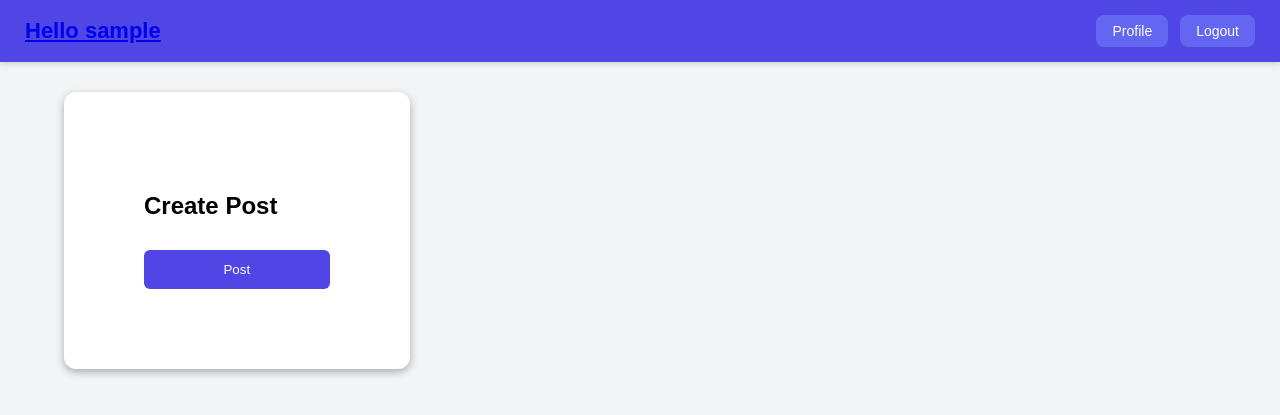
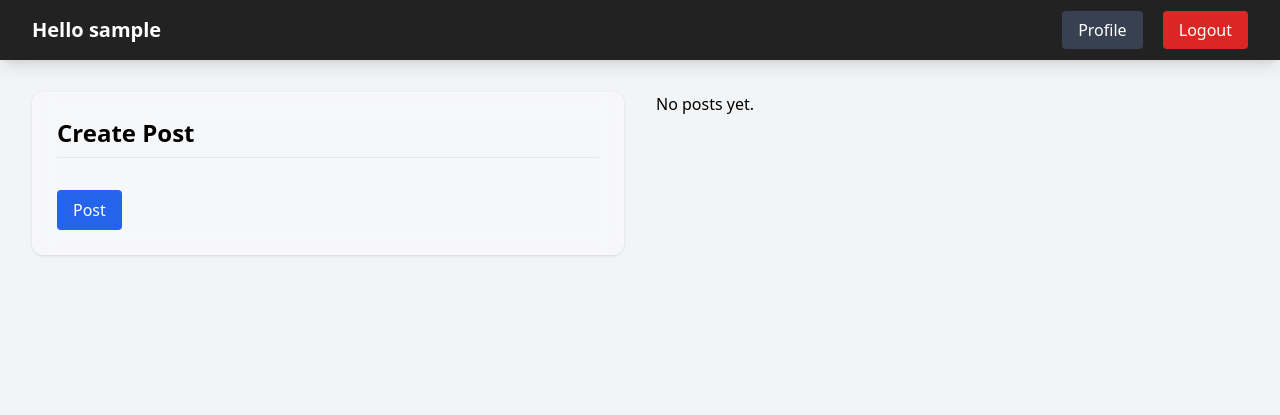
Before and after one commit to ELMehdiJessous/BlogApp, a Django app: page /change_name in a window 1280 px wide. Shown: the top 415 px of the page. Run offline with Django 5.2, Linux system fonts and the light colour scheme; the visitor is signed in with stand-in values (Sample User, id 1); some libraries are stand-ins or nearby versions.

Commit message:
fix change info bug

```diff
--- a/Blogapp/static/css/home.css
+++ /dev/null
@@ -1,119 +0,0 @@
-
-body {
-    margin: 0;
-    padding: 0;
-    font-family: Arial, sans-serif;
-    background: #f3f4f6;
-}
-
-                /* NAVBAR */
-.navbar {
-    background: #4f46e5;
-    color: white;
-    padding: 15px 25px;
-    display: flex;
-    justify-content: space-between;
-    align-items: center;
-    box-shadow: 0 2px 6px rgba(0,0,0,0.15);
-}
-
-        /* Title / Username */
-.navbar h2 {
-    margin-left: 30px;
-    margin: 0;
-    font-size: 22px;
-}
-
-        /* Menu buttons container */
-.menu-btns {
-    display: flex;
-    gap: 12px;
-}
-
-        /* Buttons styling */
-.menu-btns a {
-    text-decoration: none;
-    background: #6366f1;
-    color: white;
-    padding: 8px 16px;
-    border-radius: 8px;
-    font-size: 14px;
-    transition: 0.2s ease;
-}
-
-        /* Hover animation */
-.menu-btns a:hover {
-    background: #818cf8;
-    transform: translateY(-2px);
-}
-
-
-        /* GRID LAYOUT */
-.main {
-    display: grid;
-    grid-template-columns: 30% 70%;
-    gap: 25px;
-    width: 90%;
-    margin: 30px auto;
-}
-
-        /* LEFT: CREATE POST FORM */
-.left-box {
-    background: white;
-    padding: 80px;
-    border-radius: 12px;
-    box-shadow: 0 3px 8px rgba(0,0,0,0.3);
-    height: fit-content;
-}
-
-.left-box input[type="text"],
-.left-box textarea {
-    width: 100%;
-    padding: 12px;
-    margin-top: 10px;
-    border: 1px solid #ddd;
-    border-radius: 6px;
-}
-
-.left-box input[type="submit"] {
-    width: 100%;
-    padding: 12px;
-    border: none;
-    background: #4f46e5;
-    color: white;
-    border-radius: 6px;
-    cursor: pointer;
-    transition: 0.2s;
-    margin-top: 10px;
-}
-
-.left-box input[type="submit"]:hover {
-    background: #6366f1;
-}
-
-        /* RIGHT: POSTS */
-.post-card {
-    background: white;
-    padding: 18px;
-    border-radius: 12px;
-    margin-bottom: 20px;
-    box-shadow: 0 2px 6px rgba(0,0,0,0.4);
-}
-
-.post-card h2 {
-    margin: 0;
-    color: #4f46e5;
-}
-
-.created {
-    color: #6b7280;
-    font-size: 13px;
-    margin-top: 4px;
-}
-
-/* RESPONSIVE for phones */
-@media (max-width: 900px) {
-    .main {
-        grid-template-columns: 1fr;
-    }
-}
--- a/Blogapp/templates/Blog/home.html
+++ b/Blogapp/templates/Blog/home.html
@@ -1,47 +1,78 @@
 {% load static %}
 <!DOCTYPE html>
 <html lang="en">
+
 <head>
     <meta charset="UTF-8">
     <title>My Blog</title>
-    <link rel="stylesheet" href="{% static 'css/home.css' %}">
+    <script src="https://cdn.tailwindcss.com"></script>
+
+    <!-- Tailwind custom colors -->
+    <script>
+        tailwind.config = {
+            theme: {
+                extend: {
+                    colors: {
+                        navdark: "#222"
+                    }
+                }
+            }
+        }
+    </script>
 </head>
 
+<body class="bg-gray-100">
 
-<body>
+    <!-- NAVBAR -->
+    <nav class="w-full bg-navdark text-white flex justify-between items-center px-8 py-4 shadow-lg">
+        <h2 class="text-xl font-semibold">
+            <a href="{% url 'home' %}" class="hover:underline">Hello {{ request.user.username }}</a>
+        </h2>
 
-    <div class="navbar">
-        <h2><a href="{% url 'home' %}">Hello {{request.user.username}}</a></h2>
-        <div class="menu-btns">
-            <a href="{% url 'profile' %}">Profile</a>
-            <a href="{% url 'logout' %}">Logout</a>
+        <div class="space-x-4">
+            <a href="{% url 'profile' %}" class="px-4 py-2 bg-gray-700 rounded hover:bg-gray-600">Profile</a>
+            <a href="{% url 'logout' %}" class="px-4 py-2 bg-red-600 rounded hover:bg-red-500">Logout</a>
         </div>
-    </div>
+    </nav>
 
-    <div class="main">
-        <!-- LEFT COLUMN -->
-        <div class="left-box">
-            <h2>Create Post</h2>
-            <form action="{% url 'create_post' %}" method="post">
+
+    <!-- MAIN GRID -->
+    <div class="grid grid-cols-1 md:grid-cols-2 gap-8 p-8">
+
+        <!-- LEFT - CREATE POST -->
+        <div class="backdrop-blur-md bg-white/30 border border-white/40 p-6 rounded-xl shadow">
+            <h2 class="text-2xl font-semibold mb-4 border-b pb-2">Create Post</h2>
+
+            <form action="{% url 'create_post' %}" method="post" class="space-y-4">
                 {% csrf_token %}
                 {{ postform }}
-                <input type="submit" value="Post">
+
+                <input type="submit"
+                       value="Post"
+                       class="px-4 py-2 bg-blue-600 text-white rounded hover:bg-blue-500 cursor-pointer">
             </form>
         </div>
 
-        <!-- RIGHT COLUMN -->
-        <div class="right-box">
+        <!-- RIGHT - POSTS -->
+        <div class="space-y-6">
             {% for i in posts %}
-            <div class="post-card">
-                <h2>@{{ i.user.username }}</h2>
-                <p><strong>{{ i.title }}</strong></p>
-                <p>{{ i.content }}</p>
-                <p class="created">{{ i.created }}</p>
+            <div class="backdrop-blur-md bg-white/30 border border-white/40 p-5 rounded-xl shadow">
+
+                <div class="flex justify-between items-center">
+                    <h3 class="text-lg font-bold">{{ i.user.username }}</h3>
+                    <span class="text-sm text-gray-700">{{ i.created }}</span>
+                </div>
+
+                <p class="text-xl font-semibold mt-2">{{ i.title }}</p>
+                <p class="text-gray-800 mt-1">{{ i.content }}</p>
             </div>
+            {% empty %}
+            <p>No posts yet.</p>
             {% endfor %}
         </div>
 
     </div>
 
 </body>
+
 </html>
--- a/Blogapp/urls.py
+++ b/Blogapp/urls.py
@@ -9,4 +9,5 @@ urlpatterns = [
     path('change_name' ,views.change_name ,name="change_name"),
     path('create_post', views.create_post ,name="create_post"),
     path('profile', views.profile ,name="profile"),
+    path('delete_task/<str:pk>', views.delete_task ,name="delete_task"),
 ]
--- a/Blogapp/views.py
+++ b/Blogapp/views.py
@@ -1,16 +1,19 @@
-from django.shortcuts import render ,redirect
+from django.shortcuts import render ,redirect, get_object_or_404
 from django.contrib.auth.decorators import login_required
 from django.contrib.auth.models import User
-from django.contrib.auth import authenticate ,login as auth_login, logout as auth_logout
+from django.contrib.auth import authenticate ,login as auth_login, logout as auth_logout,update_session_auth_hash
 from django.contrib.auth.forms import UserCreationForm
 from .forms import *
 from .models import *
+from django.contrib import messages
+from django.db import IntegrityError
 # Create your views here.
 
 @login_required
 def home(request):
     postform = PostForm()
-    context = {'postform':postform}
+    posts = Post.objects.all().order_by('-created')
+    context = {'postform':postform,'posts':posts}
     return render(request, "blog/home.html" ,context)
 
 
@@ -50,11 +53,23 @@ def logout(request):
 def change_name(request):
     if request.method == "POST":
         newname = request.POST.get('newname','').strip()
+        newpassword = request.POST.get('newpassword','').strip()
+        user = request.user
         if newname:
-            user = request.user
-            user.username = newname
-            user.save()
-        return redirect("home")
+            if User.objects.filter(username = newname):
+                posts = Post.objects.filter(user = request.user)
+                context = {'error':"user name exist",'posts':posts}
+                return render(request, "blog/profile.html",context)
+            else:
+                user.username = newname
+
+
+        if newpassword:
+            user.set_password(newpassword)
+            update_session_auth_hash(request,user)
+
+        user.save()
+        return redirect("profile")
     return render(request, "blog/home.html")
 
 
@@ -71,4 +86,15 @@ def create_post(request):
 
 @login_required
 def profile(request):
-    pass
+    user = request.user
+    posts = Post.objects.filter(user = user)
+    context = {'posts':posts}
+    return render(request, "Blog/profile.html",context)
+
+@login_required
+def delete_task(request,pk):
+    if request.method == "POST":
+        post = get_object_or_404(Post,id = pk,user = request.user)
+        post.delete()
+        return redirect("profile")
+    return render(request,"blog/profile.html")
```
Also changed, not shown: Blogapp/templates/Blog/profile.html (added, +75 -0 lines).
